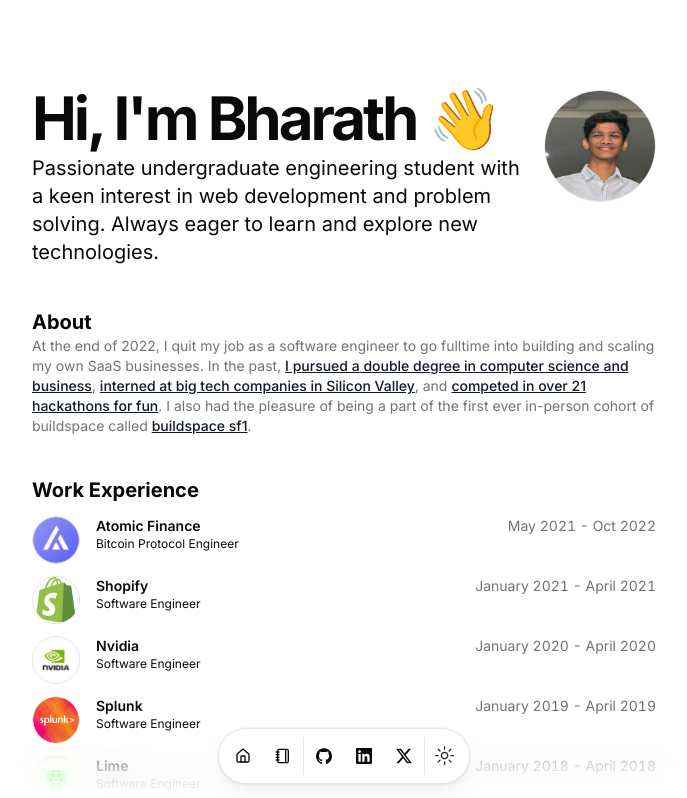
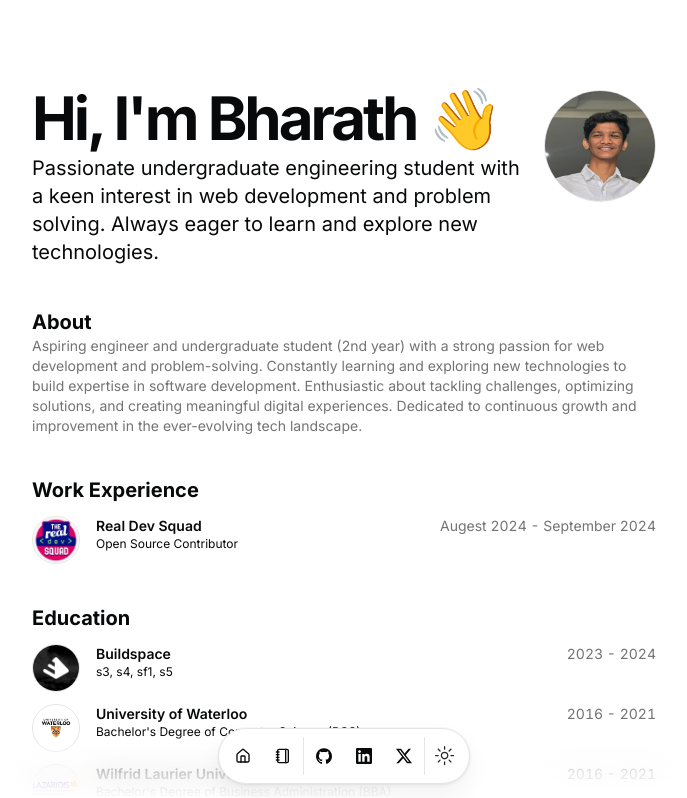
Before and after one commit to bharathnox/portfolio, a Next.js app: page / in a window 1280 px wide. Shown: the top 798 px of the page, without its empty margins (296-983 px from the left). Built offline with nearby package versions, Linux system fonts and the light colour scheme.

Commit message:
work updated

```diff
--- a/src/data/resume.tsx
+++ b/src/data/resume.tsx
@@ -10,7 +10,7 @@
   description:
     "Passionate undergraduate engineering student with a keen interest in web development and problem solving. Always eager to learn and explore new technologies.",
   summary:
-    "At the end of 2022, I quit my job as a software engineer to go fulltime into building and scaling my own SaaS businesses. In the past, [I pursued a double degree in computer science and business](/#education), [interned at big tech companies in Silicon Valley](https://www.youtube.com/watch?v=d-LJ2e5qKdE), and [competed in over 21 hackathons for fun](/#hackathons). I also had the pleasure of being a part of the first ever in-person cohort of buildspace called [buildspace sf1](https://buildspace.so/sf1).",
+    "Aspiring engineer and undergraduate student (2nd year) with a strong passion for web development and problem-solving. Constantly learning and exploring new technologies to build expertise in software development. Enthusiastic about tackling challenges, optimizing solutions, and creating meaningful digital experiences. Dedicated to continuous growth and improvement in the ever-evolving tech landscape.",
   avatarUrl: "/mee.png",
   skills: [
     "React",
@@ -58,7 +58,7 @@
       // },
       email: {
         name: "Send Email",
-        url: "#",
+        url: "mailto:bharathnox@gmail.com",
         icon: Icons.email,
 
         navbar: false,
@@ -68,76 +68,16 @@
 
   work: [
     {
-      company: "Atomic Finance",
-      href: "https://atomic.finance",
+      company: "Real Dev Squad",
+      href: "https://realdevsquad.com/",
       badges: [],
       location: "Remote",
-      title: "Bitcoin Protocol Engineer",
-      logoUrl: "/atomic.png",
-      start: "May 2021",
-      end: "Oct 2022",
+      title: "Open Source Contributor",
+      logoUrl: "/rds.png",
+      start: "Augest 2024",
+      end: "September 2024",
       description:
-        "Implemented the Bitcoin discreet log contract (DLC) protocol specifications as an open source Typescript SDK. Dockerized all microservices and setup production kubernetes cluster. Architected a data lake using AWS S3 and Athena for historical backtesting of bitcoin trading strategies. Built a mobile app using react native and typescript.",
-    },
-    {
-      company: "Shopify",
-      badges: [],
-      href: "https://shopify.com",
-      location: "Remote",
-      title: "Software Engineer",
-      logoUrl: "/shopify.svg",
-      start: "January 2021",
-      end: "April 2021",
-      description:
-        "Implemented a custom Kubernetes controller in Go to automate the deployment of MySQL and ProxySQL custom resources in order to enable 2,000+ internal developers to instantly deploy their app databases to production. Wrote several scripts in Go to automate MySQL database failovers while maintaining master-slave replication topologies and keeping Zookeeper nodes consistent with changes.",
-    },
-    {
-      company: "Nvidia",
-      href: "https://nvidia.com/",
-      badges: [],
-      location: "Santa Clara, CA",
-      title: "Software Engineer",
-      logoUrl: "/nvidia.png",
-      start: "January 2020",
-      end: "April 2020",
-      description:
-        "Architected and wrote the entire MVP of the GeForce Now Cloud Gaming internal admin and A/B testing dashboard using React, Redux, TypeScript, and Python.",
-    },
-    {
-      company: "Splunk",
-      href: "https://splunk.com",
-      badges: [],
-      location: "San Jose, CA",
-      title: "Software Engineer",
-      logoUrl: "/splunk.svg",
-      start: "January 2019",
-      end: "April 2019",
-      description:
-        "Co-developed a prototype iOS app with another intern in Swift for the new Splunk Phantom security orchestration product (later publicly demoed and launched at .conf annual conference in Las Vegas). Implemented a realtime service for the iOS app in Django (Python) and C++; serialized data using protobufs transmitted over gRPC resulting in an approximate 500% increase in data throughput.",
-    },
-    {
-      company: "Lime",
-      href: "https://li.me/",
-      badges: [],
-      location: "San Francisco, CA",
-      title: "Software Engineer",
-      logoUrl: "/lime.svg",
-      start: "January 2018",
-      end: "April 2018",
-      description:
-        "Proposed and implemented an internal ruby API for sending/receiving commands to scooters over LTE networks. Developed a fully automated bike firmware update system to handle asynchronous firmware updates of over 100,000+ scooters worldwide, and provide progress reports in real-time using React, Ruby on Rails, PostgreSQL and AWS EC2 saving hundreds of developer hours.",
-    },
-    {
-      company: "Mitre Media",
-      href: "https://mitremedia.com/",
-      badges: [],
-      location: "Toronto, ON",
-      title: "Software Engineer",
-      logoUrl: "/mitremedia.png",
-      start: "May 2017",
-      end: "August 2017",
-      description:
-        "Designed and implemented a robust password encryption and browser cookie storage system in Ruby on Rails. Leveraged the Yahoo finance API to develop the dividend.com equity screener",
+        "Real Dev Squad is an online non-profit open source free fun community for people in tech, mainly developers, designers, college students, or product managers, to come, learn and contribute towards building a platform for our community, that helps upskill everyone.",
     },
   ],
   education: [
```
Also changed, not shown: public/rds.png (added).
